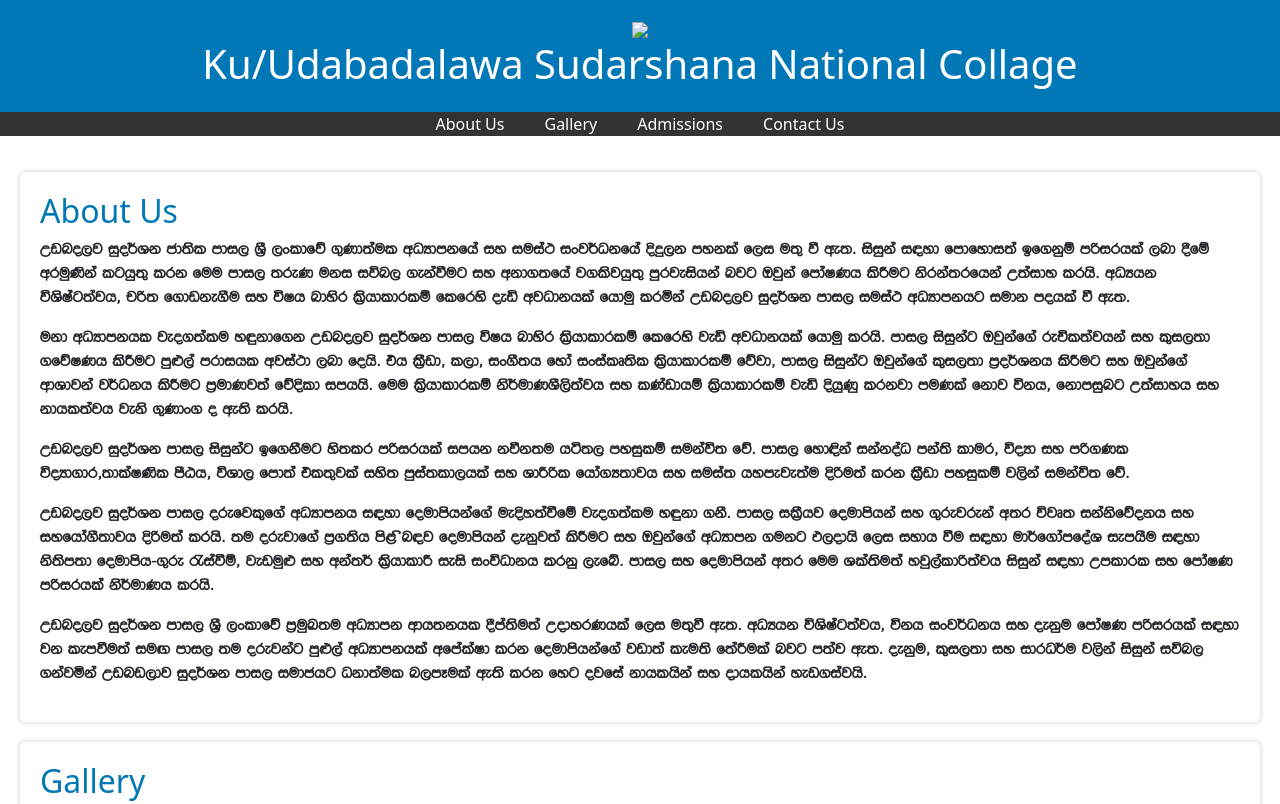
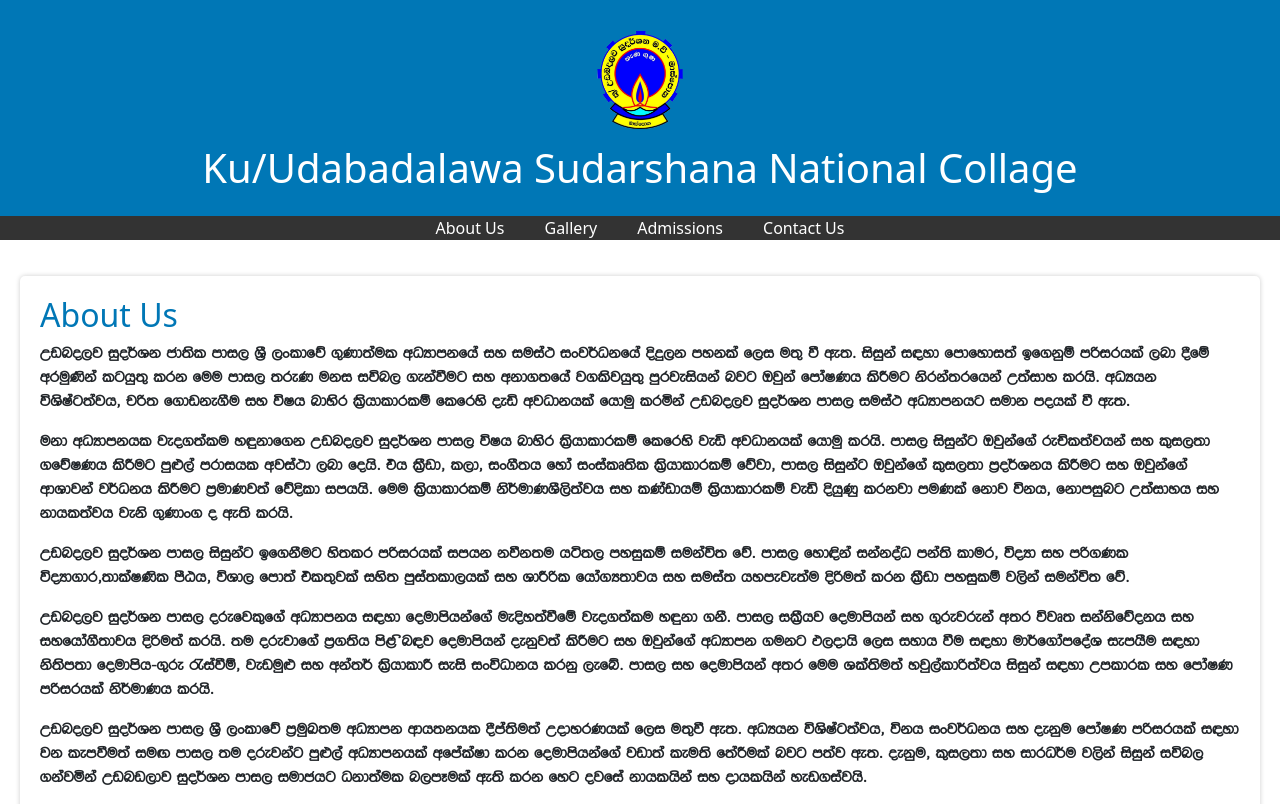
Before and after one commit to DewmikaThejana/school-project, a plain HTML site: page index.html in a window 1280 px wide. Shown: the top 804 px of the page. Drawn offline with Linux system fonts and the light colour scheme; files whose address does not match are found by name.

Commit message:
Update index.html

```diff
--- a/index.html
+++ b/index.html
@@ -11,7 +11,7 @@
 
 <body>
     <header>
-        <img class="header-img" src="images/Picsart_23-07-09_14-09-33-234.png" />
+        <img class="header-img" src="Picsart_23-07-09_14-09-33-234.png" />
         <h1>Ku/Udabadalawa Sudarshana National Collage</h1>
     </header>
     <nav>
```
